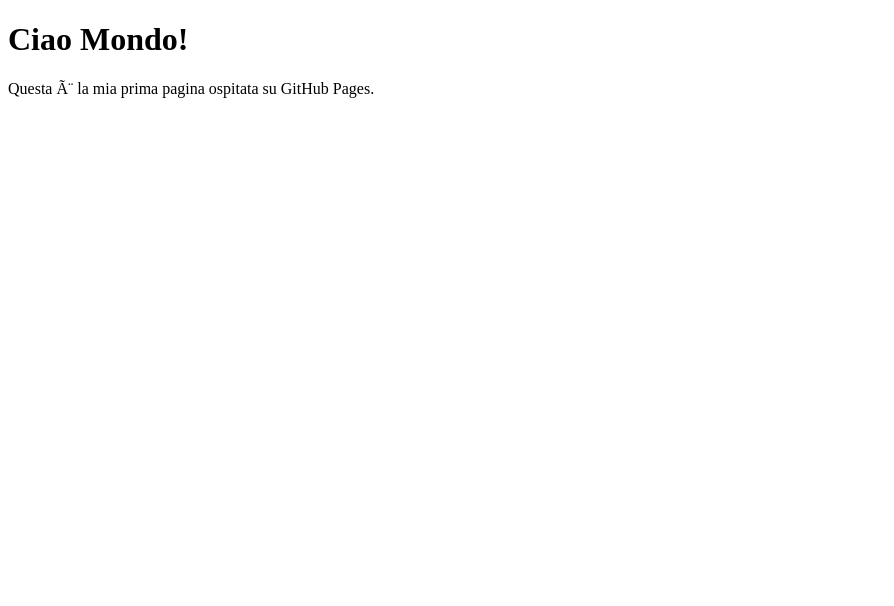
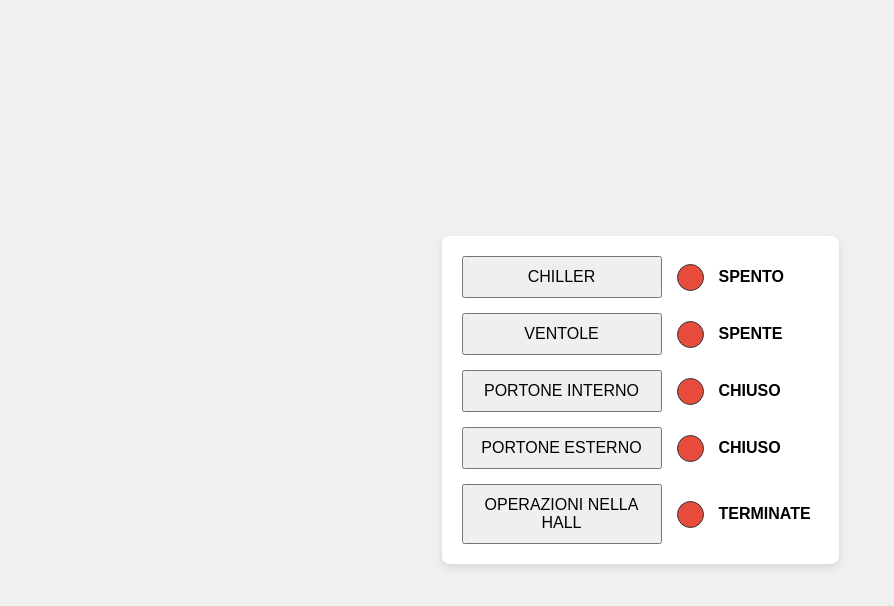
Before and after one commit to imapeartree/imapeartree.github.io, a plain HTML site: page index.html in a window 1280 px wide. Shown: the whole page, without its empty margins (0-894 px from the left). Drawn offline with Linux system fonts and the light colour scheme.

Commit message:
Update HTML meta tags and add control buttons

```diff
--- a/index.html
+++ b/index.html
@@ -1,11 +1,45 @@
 <!DOCTYPE html>
 <html lang="it">
 <head>
-    <meta charset="UTF-g">
-    <title>La mia Pagina Web</title>
+    <meta charset="UTF-8">
+    <title>Pannello di Controllo</title>
+    <meta name="robots" content="noindex, nofollow">
+    <link rel="stylesheet" href="style.css">
 </head>
 <body>
-    <h1>Ciao Mondo!</h1>
-    <p>Questa è la mia prima pagina ospitata su GitHub Pages.</p>
+
+    <div class="container">
+        <div class="control-row">
+            <button onclick="toggleState('luce-0', 'status-0', 'ACCESO', 'SPENTO')">CHILLER</button>
+            <div id="luce-0" class="luce rossa"></div>
+            <span id="status-0" class="status">SPENTO</span>
+        </div>
+
+        <div class="control-row">
+            <button onclick="toggleState('luce-1', 'status-1', 'ACCESE', 'SPENTE')">VENTOLE</button>
+            <div id="luce-1" class="luce rossa"></div>
+            <span id="status-1" class="status">SPENTE</span>
+        </div>
+
+        <div class="control-row">
+            <button onclick="toggleState('luce-2', 'status-2', 'APERTO', 'CHIUSO')">PORTONE INTERNO</button>
+            <div id="luce-2" class="luce rossa"></div>
+            <span id="status-2" class="status">CHIUSO</span>
+        </div>
+
+        <div class="control-row">
+            <button onclick="toggleState('luce-3', 'status-3', 'APERTO', 'CHIUSO')">PORTONE ESTERNO</button>
+            <div id="luce-3" class="luce rossa"></div>
+            <span id="status-3" class="status">CHIUSO</span>
+        </div>
+
+        <div class="control-row">
+            <button onclick="toggleState('luce-4', 'status-4', 'IN CORSO', 'TERMINATE')">OPERAZIONI NELLA HALL</button>
+            <div id="luce-4" class="luce rossa"></div>
+            <span id="status-4" class="status">TERMINATE</span>
+        </div>
+    </div>
+
+    <script src="script.js"></script>
 </body>
 </html>
```
